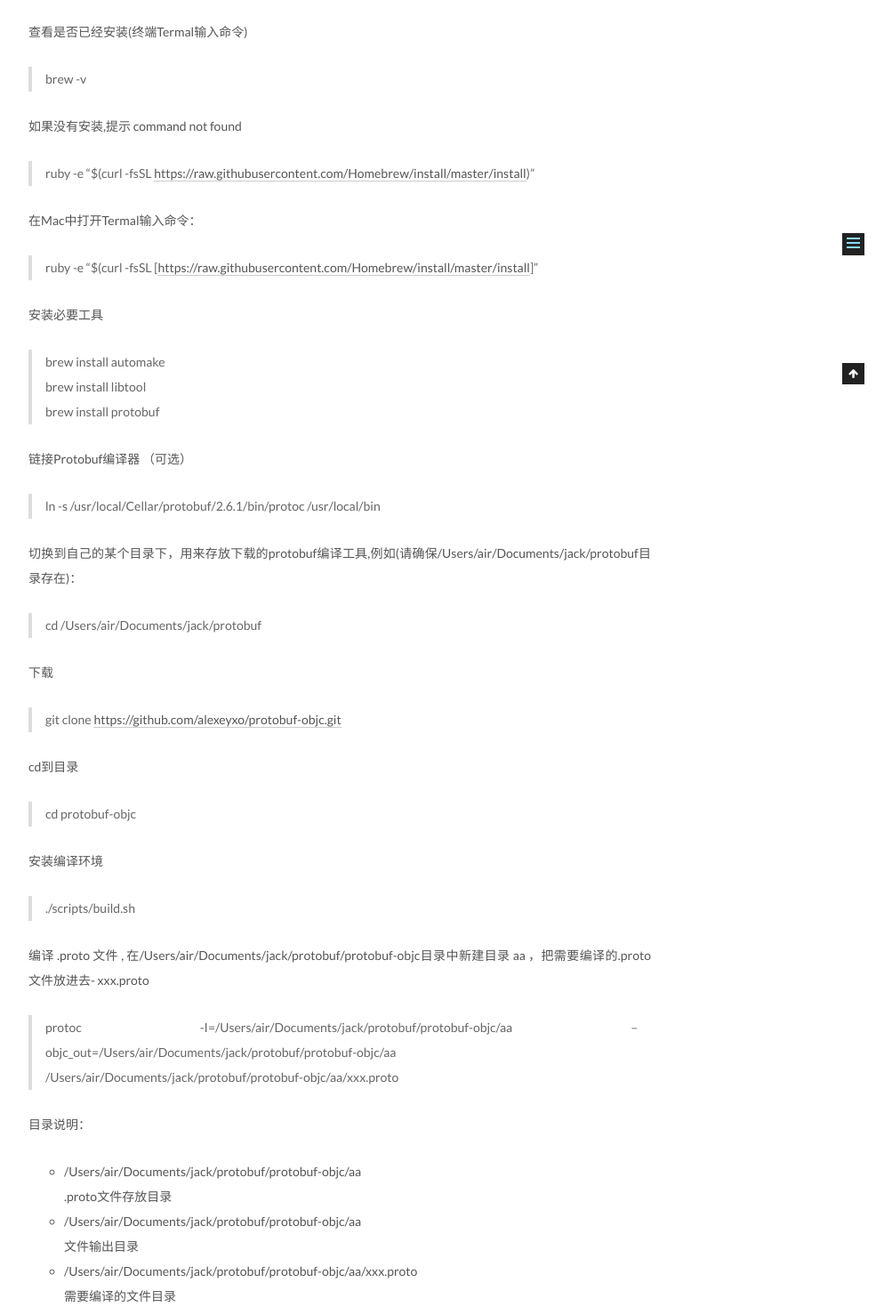
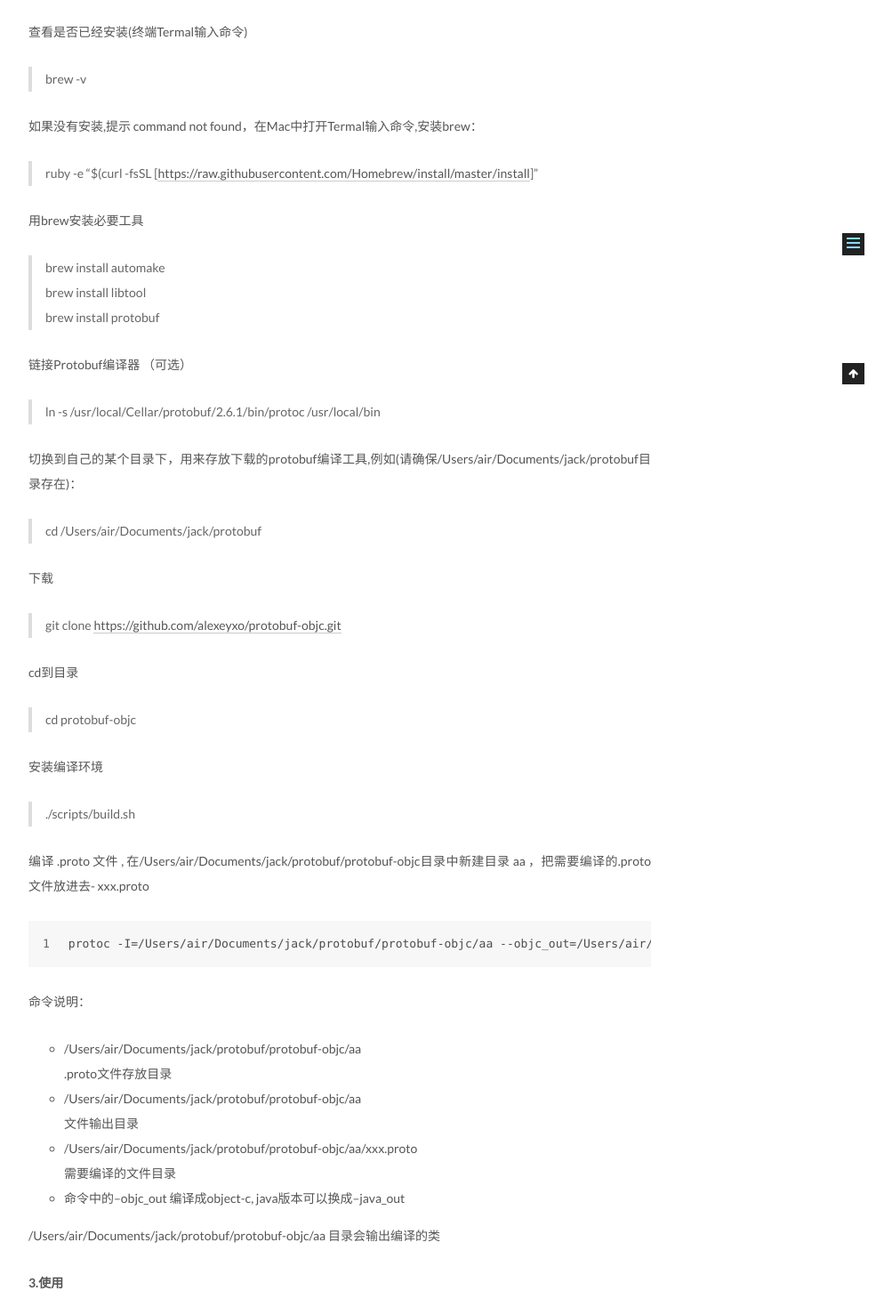
Before and after one commit to sunweiliang/sunweiliang.github.io, a plain HTML site: page 2016/08/11/first/index.html in a window 1280 px wide. Shown: the part 468-1946 px from the top of the page at 89% size, without its empty margins (258-1261 px from the left). Drawn offline with Linux system fonts and the light colour scheme; a script that the page names is missing.

Commit message:
Site updated: 2016-08-13 11:39:59

```diff
--- a/2016/08/11/first/index.html
+++ b/2016/08/11/first/index.html
@@ -93,9 +93,7 @@ protocol buffer是google的一个开源项目,它是用于结构化数据串行
 
 brew -v
 
-如果没有安装,提示 command not found
-
-ruby -e “$(curl -fsSL h">
+如果没有安装,提示 command not found，在Mac中打开Termal输入命令,安装brew">
 <meta property="og:type" content="article">
 <meta property="og:title" content="iOS Protocol Buffers 编译及使用">
 <meta property="og:url" content="https://sunweiliang.github.io/2016/08/11/first/index.html">
@@ -109,10 +107,8 @@ protocol buffer是google的一个开源项目,它是用于结构化数据串行
 
 brew -v
 
-如果没有安装,提示 command not found
-
-ruby -e “$(curl -fsSL h">
-<meta property="og:updated_time" content="2016-08-12T10:09:00.000Z">
+如果没有安装,提示 command not found，在Mac中打开Termal输入命令,安装brew">
+<meta property="og:updated_time" content="2016-08-13T03:39:42.000Z">
 <meta name="twitter:card" content="summary">
 <meta name="twitter:title" content="iOS Protocol Buffers 编译及使用">
 <meta name="twitter:description" content="1.什么是protocol buffer
@@ -124,9 +120,7 @@ protocol buffer是google的一个开源项目,它是用于结构化数据串行
 
 brew -v
 
-如果没有安装,提示 command not found
-
-ruby -e “$(curl -fsSL h">
+如果没有安装,提示 command not found，在Mac中打开Termal输入命令,安装brew">
 
 
 
@@ -343,15 +337,11 @@ ruby -e “$(curl -fsSL h">
 <blockquote>
 <p>brew -v</p>
 </blockquote>
-<p>如果没有安装,提示 command not found</p>
-<blockquote>
-<p>ruby -e “$(curl -fsSL <a href="https://raw.githubusercontent.com/Homebrew/install/master/install" target="_blank" rel="external">https://raw.githubusercontent.com/Homebrew/install/master/install</a>)”</p>
-</blockquote>
-<p>在Mac中打开Termal输入命令：</p>
+<p>如果没有安装,提示 command not found，在Mac中打开Termal输入命令,安装brew：</p>
 <blockquote>
 <p>ruby -e “$(curl -fsSL [<a href="https://raw.githubusercontent.com/Homebrew/install/master/install" target="_blank" rel="external">https://raw.githubusercontent.com/Homebrew/install/master/install</a>]”</p>
 </blockquote>
-<p>安装必要工具</p>
+<p>用brew安装必要工具</p>
 <blockquote>
 <p>brew install automake<br>brew install libtool<br>brew install protobuf</p>
 </blockquote>
@@ -375,11 +365,8 @@ ruby -e “$(curl -fsSL h">
 <blockquote>
 <p>./scripts/build.sh</p>
 </blockquote>
-<p>编译 .proto 文件 , 在/Users/air/Documents/jack/protobuf/protobuf-objc目录中新建目录 aa ，把需要编译的.proto文件放进去-  xxx.proto</p>
-<blockquote>
-<p>protoc -I=/Users/air/Documents/jack/protobuf/protobuf-objc/aa –objc_out=/Users/air/Documents/jack/protobuf/protobuf-objc/aa /Users/air/Documents/jack/protobuf/protobuf-objc/aa/xxx.proto</p>
-</blockquote>
-<p>目录说明：</p>
+<p>编译 .proto 文件 , 在/Users/air/Documents/jack/protobuf/protobuf-objc目录中新建目录 aa ，把需要编译的.proto文件放进去-  xxx.proto<br><figure class="highlight stylus"><table><tr><td class="gutter"><pre><div class="line">1</div></pre></td><td class="code"><pre><div class="line">protoc -I=/Users/air/Documents/jack/protobuf/protobuf-objc/aa --objc_out=/Users/air/Documents/jack/protobuf/protobuf-objc/aa /Users/air/Documents/jack/protobuf/protobuf-objc/aa/xxx.proto</div></pre></td></tr></table></figure></p>
+<p>命令说明：</p>
 <ul>
 <li>/Users/air/Documents/jack/protobuf/protobuf-objc/aa<br>.proto文件存放目录</li>
 <li>/Users/air/Documents/jack/protobuf/protobuf-objc/aa<br>文件输出目录</li>
--- a/css/main.css
+++ b/css/main.css
@@ -1548,7 +1548,7 @@ pre .javascript .function {
   width: 4px;
   height: 4px;
   border-radius: 50%;
-  background: #29adff;
+  background: #2dbd1d;
 }
 .links-of-blogroll {
   font-size: 13px;
```
Also changed, not shown: index.html (+4 -11 lines).
